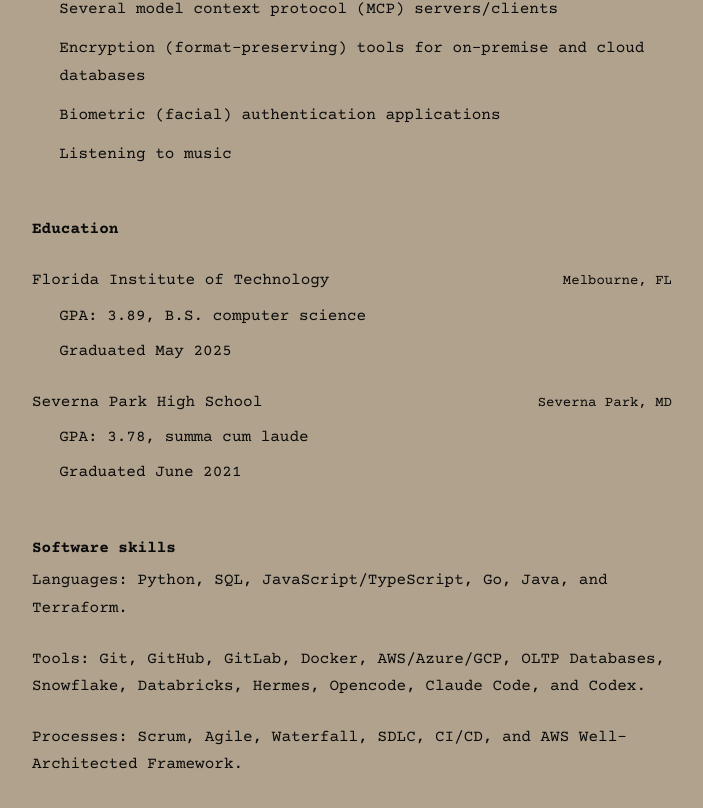
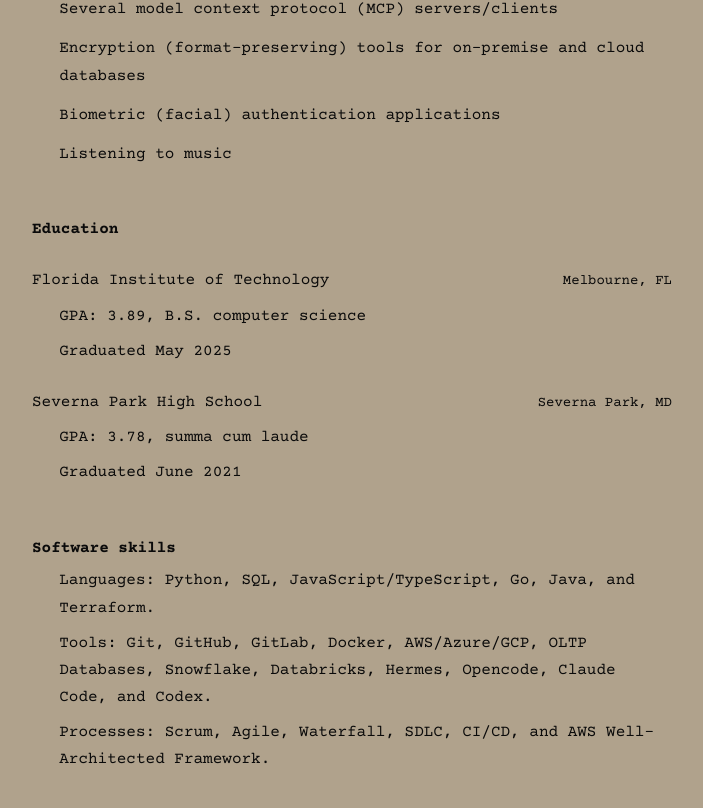
Before and after one commit to pcummings2021/parker-site, a Next.js app: page /about in a window 1280 px wide. Shown: the part 687-1495 px from the top of the page, without its empty margins (288-991 px from the left). Built offline with nearby package versions, Linux system fonts and the light colour scheme.

Commit message:
Format software skills as an indented list

```diff
--- a/app/about/page.tsx
+++ b/app/about/page.tsx
@@ -46,9 +46,11 @@ export default function AboutPage() {
         </section>
         <section className="about-section" aria-labelledby="skills-heading">
           <h2 id="skills-heading">Software skills</h2>
-          <p>Languages: Python, SQL, JavaScript/TypeScript, Go, Java, and Terraform.</p>
-          <p>Tools: Git, GitHub, GitLab, Docker, AWS/Azure/GCP, OLTP Databases, Snowflake, Databricks, Hermes, Opencode, Claude Code, and Codex.</p>
-          <p>Processes: Scrum, Agile, Waterfall, SDLC, CI/CD, and AWS Well-Architected Framework.</p>
+          <ul className="skills-list">
+            <li>Languages: Python, SQL, JavaScript/TypeScript, Go, Java, and Terraform.</li>
+            <li>Tools: Git, GitHub, GitLab, Docker, AWS/Azure/GCP, OLTP Databases, Snowflake, Databricks, Hermes, Opencode, Claude Code, and Codex.</li>
+            <li>Processes: Scrum, Agile, Waterfall, SDLC, CI/CD, and AWS Well-Architected Framework.</li>
+          </ul>
         </section>
       </div>
     </main>
--- a/app/globals.css
+++ b/app/globals.css
@@ -74,6 +74,7 @@ a:focus-visible, button:focus-visible, input:focus-visible, textarea:focus-visib
 .education-school-heading h3 { margin: 0; font-weight: 400; }
 .education-school-heading span { font-size: 14px; }
 .education-school li + li { margin-top: 8px; }
+.skills-list li + li { margin-top: 8px; }
 
 .experience-group + .experience-group { margin-top: 80px; }
 .experience-group > h2 { margin-bottom: 32px; }
```
